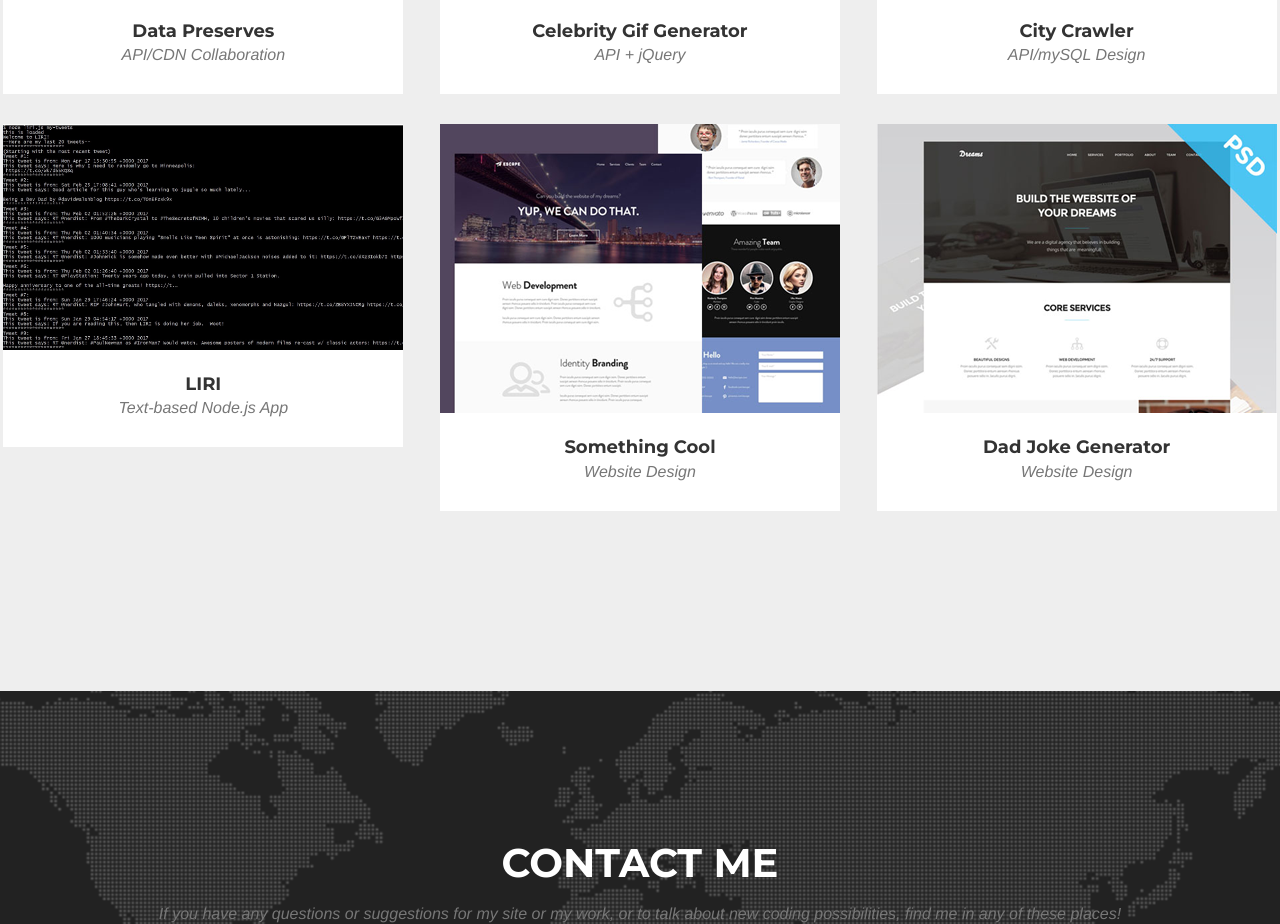
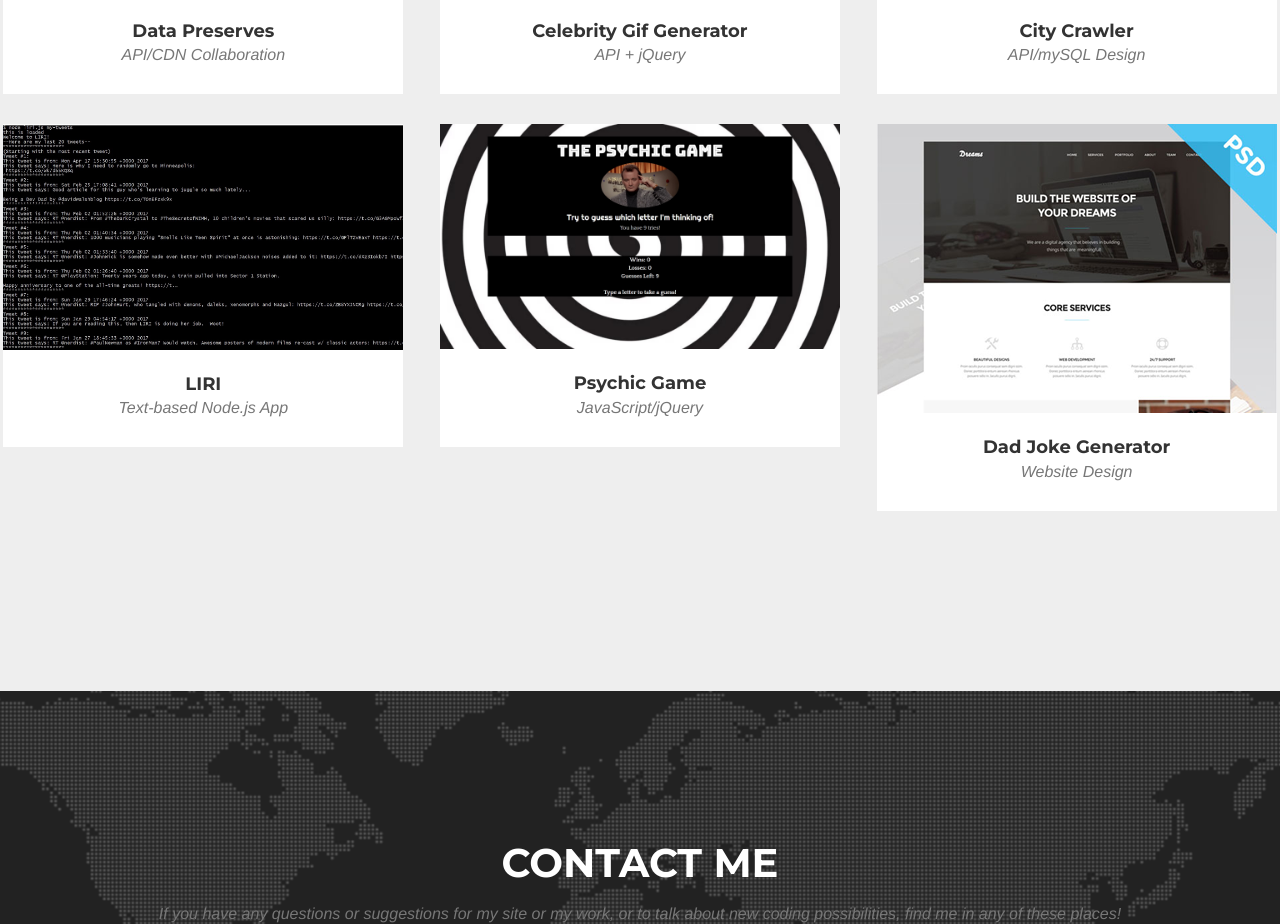
Before and after one commit to ajcarnese/ajcarnese.github.io, a website: page index.html in a window 1280 px wide. Shown: the part 2069-2993 px from the top of the page. Drawn offline with nearby package versions, Linux system fonts and the light colour scheme; a web font is replaced by a local one.

Commit message:
added #5 to portfolio

```diff
--- a/index.html
+++ b/index.html
@@ -168,17 +168,17 @@
                     </div>
                 </div>
                 <div class="col-md-4 col-sm-6 portfolio-item">
-                    <a href="#coolness" class="portfolio-link" data-toggle="modal">
+                    <a href="#psychic" class="portfolio-link" data-toggle="modal">
                         <div class="portfolio-hover">
                             <div class="portfolio-hover-content">
                                 <i class="fa fa-plus fa-3x"></i>
                             </div>
                         </div>
-                        <img src="img/portfolio/escape.png" class="img-responsive" alt="">
+                        <img src="img/portfolio/psychic.jpg" class="img-responsive" alt="">
                     </a>
                     <div class="portfolio-caption">
-                        <h4>Something Cool</h4>
-                        <p class="text-muted">Website Design</p>
+                        <h4>Psychic Game</h4>
+                        <p class="text-muted">JavaScript/jQuery</p>
                     </div>
                 </div>
                 <div class="col-md-4 col-sm-6 portfolio-item">
@@ -369,7 +369,7 @@
     </div>
 
     <!-- Portfolio Modal 5 -->
-    <div class="portfolio-modal modal fade" id="coolness" tabindex="-1" role="dialog" aria-hidden="true">
+    <div class="portfolio-modal modal fade" id="psychic" tabindex="-1" role="dialog" aria-hidden="true">
         <div class="modal-dialog">
             <div class="modal-content">
                 <div class="close-modal" data-dismiss="modal">
@@ -383,10 +383,17 @@
                         <div class="col-lg-8 col-lg-offset-2">
                             <div class="modal-body">
                                 <!-- Project Details Go Here -->
-                                <h2>Something Cool</h2>
-                                <p class="item-intro text-muted">Stay Frosty</p>
-                                <img class="img-responsive img-centered" src="img/portfolio/escape-preview.png" alt="">
-                                <p>When I make something really cool, it'll be posted right here.  Fooled you!</p>
+                                <h2>Psychic Game</h2>
+                                <p class="item-intro text-muted">Javascript/jQuery</p>
+                                <img class="img-responsive img-centered" src="img/portfolio/psychic.jpg" alt="">
+                                <p>This app is an example of using Javascript and jQuery to create a letter-guessing game. The layout is minimal (though a little mesmerizing!)</p>
+                                <br>
+                                <p>Technologies used: HTML, JavaScript, jQuery</p>
+                                <p> November 2016</p>
+                                <ul class="list-inline">
+                                    <li><a href="https://js-psychic-game.herokuapp.com/">Heroku link</a></li>
+                                    <li><a href="https://github.com/ajcarnese/psychic-game">Github link</a></li>
+                                </ul>
                                 <button type="button" class="btn btn-primary" data-dismiss="modal"><i class="fa fa-times"></i> Close Project</button>
                             </div>
                         </div>
```
Also changed, not shown: img/portfolio/psychic.jpg (added).
